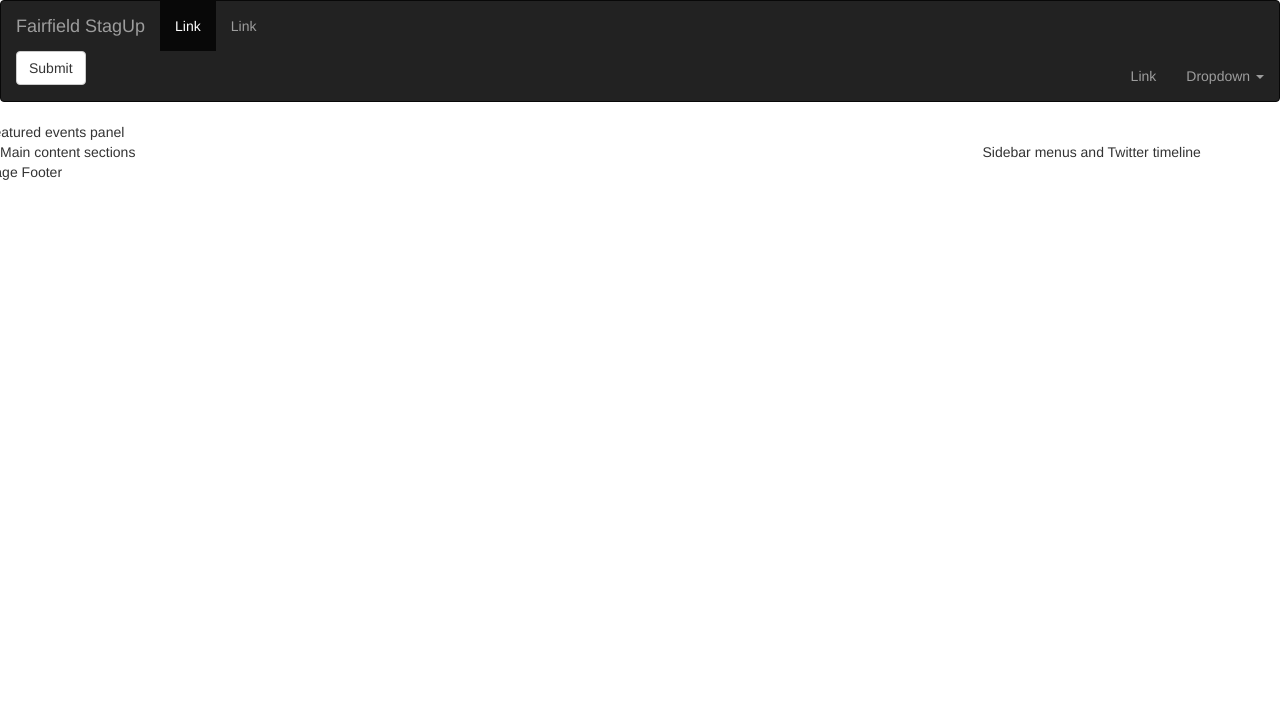
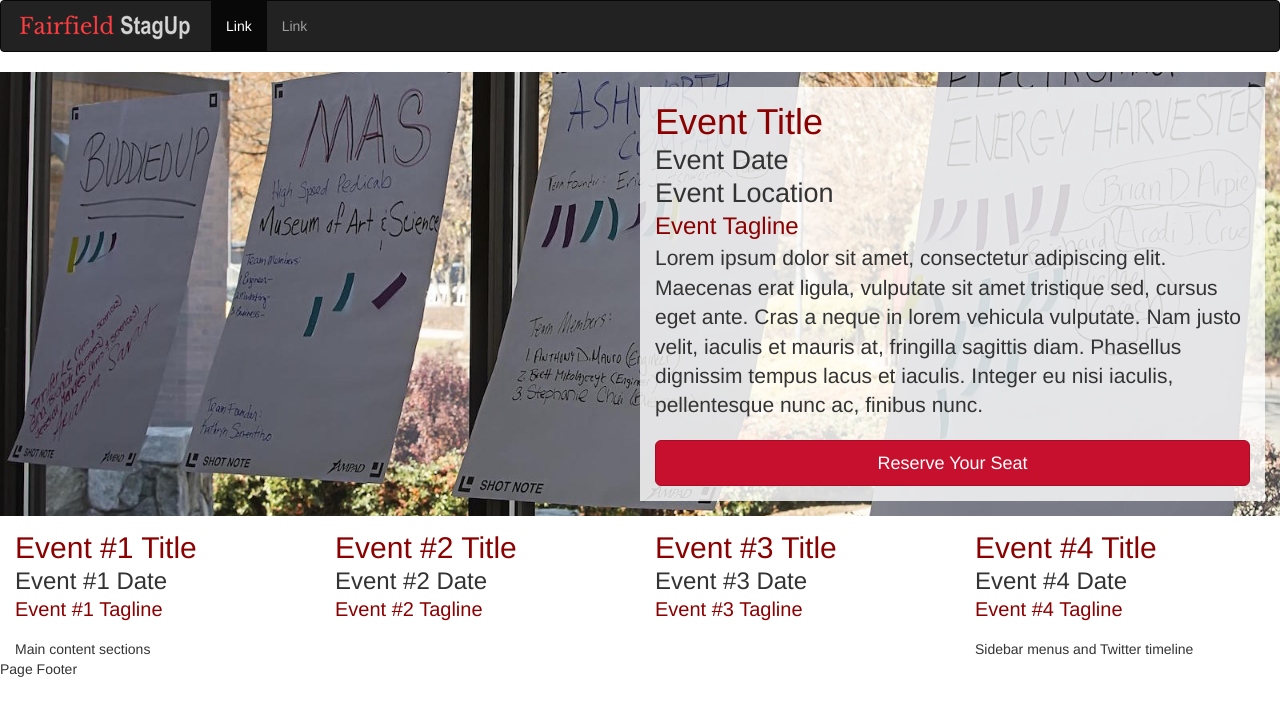
Before and after one commit to aubreytabaco/stagup-bootstrap, a plain HTML site: page index.html in a window 1280 px wide. Drawn offline with nearby package versions, Linux system fonts and the light colour scheme.

Commit message:
Completed Part 4

```diff
--- /dev/null
+++ b/assets/css/styles.css
@@ -0,0 +1,51 @@
+/**
+* ====================================================================
+*  styles.css -- Global styles for the Fairfield StagUp website
+* ====================================================================
+*/
+
+/*---- Basic Styling ----*/
+h1 {
+  color:darkred;
+}
+
+.btn-primary {
+  background-color: #C6102E;
+  border-color: #A50D27;
+}
+
+/*---- Navbar Styling ----*/
+.navbar-brand { padding: 6px 15px;}
+
+/*---- Feature-Panel Styling ----*/
+.feature-panel h1, .feature-panel h2, .feature-panel h3 {
+  margin:0 0 4px;
+}
+.feature-panel h3 {
+  color: darkred;
+}
+.featured-events-top {
+  background-image: url(../images/FeaturePhoto.jpg);
+  background-size: cover;
+  background-position: center center;
+  padding: 15px;
+}
+.featured-text-container {
+  background-color: rgba(100%, 100%, 100%, 0.8);
+  padding: 15px;
+}
+.featured-events-top h2 {
+  font-size: 27px;
+}
+.featured-events-bottom {
+  padding: 15px 0;
+}
+.featured-events-bottom h1 {
+  font-size: 30px;
+}
+.featured-events-bottom h2 {
+  font-size: 24px;
+}
+.featured-events-bottom h3 {
+  font-size:20px;
+}
--- a/index.html
+++ b/index.html
@@ -9,6 +9,9 @@
 
     <!-- Bootstrap -->
     <link rel="stylesheet" href="https://maxcdn.bootstrapcdn.com/bootstrap/3.3.5/css/bootstrap.min.css">
+
+    <!-- Custom Styling -->
+    <link rel="stylesheet" href="assets/css/styles.css">
 
     <!-- HTML5 shim and Respond.js for IE8 support of HTML5 elements and media queries -->
     <!-- WARNING: Respond.js doesn't work if you view the page via file:// -->
@@ -31,7 +34,7 @@
                 <span class="icon-bar"></span>
                 <span class="icon-bar"></span>
               </button>
-      <a class="navbar-brand" href="#">Fairfield StagUp</a>
+              <a class="navbar-brand" href="#"><img src="assets/images/FairfieldStagUp.png" alt="brand"></a>
             </div>
 
             <!-- Collect the nav links, forms, and other content for toggling -->
@@ -39,32 +42,45 @@
               <ul class="nav navbar-nav">
                 <li class="active"><a href="#">Link <span class="sr-only">(current)</span></a></li>
                 <li><a href="#">Link</a></li>
-
-      </ul>
-
-    </div><!-- /.navbar-collapse -->
-        <button type="submit" class="btn btn-default">Submit</button>
-      </form>
-      <ul class="nav navbar-nav navbar-right">
-        <li><a href="#">Link</a></li>
-        <li class="dropdown">
-          <a href="#" class="dropdown-toggle" data-toggle="dropdown" role="button" aria-haspopup="true" aria-expanded="false">Dropdown <span class="caret"></span></a>
-          <ul class="dropdown-menu">
-            <li><a href="#">Action</a></li>
-            <li><a href="#">Another action</a></li>
-            <li><a href="#">Something else here</a></li>
-            <li role="separator" class="divider"></li>
-            <li><a href="#">Separated link</a></li>
-          </ul>
-        </li>
               </ul>
             </div><!-- /.navbar-collapse -->
           </div><!-- /.container-fluid -->
         </nav>
         <!-- Navbar End -->
       </header>
-      <section class="feature-panel row">
-        Featured events panel
+      <section class="feature-panel">
+        <div class="featured-events-top row">
+          <div class="featured-text-container col-sm-8 col-sm-offset-4 col-md-6 col-md-offset-6">
+            <h1>Event Title</h1>
+            <h2>Event Date</h2>
+            <h2>Event Location</h2>
+            <h3>Event Tagline</h3>
+            <p class="lead">Lorem ipsum dolor sit amet, consectetur adipiscing elit. Maecenas erat ligula, vulputate sit amet tristique sed, cursus eget ante. Cras a neque in lorem vehicula vulputate. Nam justo velit, iaculis et mauris at, fringilla sagittis diam. Phasellus dignissim tempus lacus et iaculis. Integer eu nisi iaculis, pellentesque nunc ac, finibus nunc.</p>
+            <a href="#" class="btn btn-primary btn-lg btn-block">Reserve Your Seat</a>
+          </div>
+        </div>
+        <div class="featured-events-bottom row">
+          <div class="featured-event-teaser col-md-3 col-sm-6">
+            <h1>Event #1 Title</h1>
+            <h2>Event #1 Date</h2>
+            <h3>Event #1 Tagline</h3>
+          </div>
+          <div class="featured-event-teaser col-md-3 col-sm-6">
+            <h1>Event #2 Title</h1>
+            <h2>Event #2 Date</h2>
+            <h3>Event #2 Tagline</h3>
+          </div>
+          <div class="featured-event-teaser col-md-3 col-sm-6">
+            <h1>Event #3 Title</h1>
+            <h2>Event #3 Date</h2>
+            <h3>Event #3 Tagline</h3>
+          </div>
+          <div class="featured-event-teaser col-md-3 col-sm-6">
+            <h1>Event #4 Title</h1>
+            <h2>Event #4 Date</h2>
+            <h3>Event #4 Tagline</h3>
+          </div>
+        </div>
       </section>
       <div class="row">
         <main class="main-content col-sm-9">
```
Also changed, not shown: assets/images/FairfieldStagUp.png (added), assets/images/FeaturePhoto.jpg (added). Lines whose indentation alone changed are shown as unchanged.
